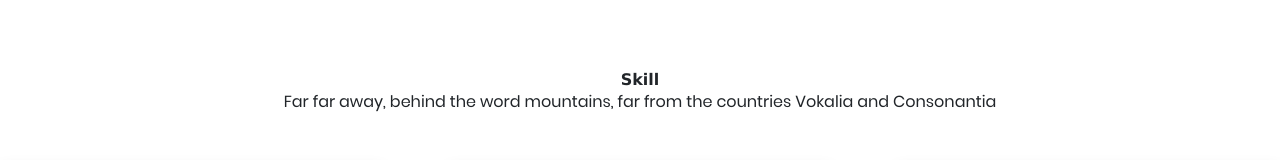
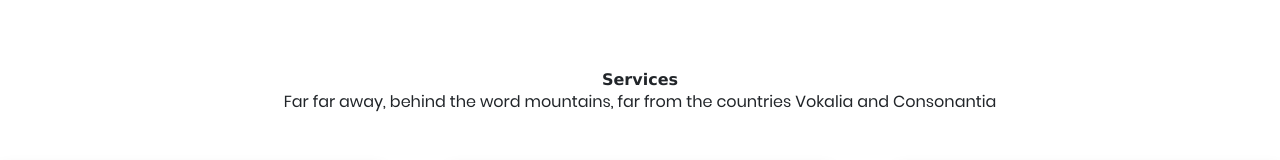
Before and after one commit to FredrickUdom/react-portfolio, a React (Vite) app: page / in a window 1280 px wide. Shown: the part 946-1106 px from the top of the page. Built offline with nearby package versions, Linux system fonts and the light colour scheme.

Commit message:
fixing skills

```diff
--- a/src/PortfolioContainer/About/About.css
+++ b/src/PortfolioContainer/About/About.css
@@ -27,7 +27,9 @@ h2 p{
 
 /* MEDIA QUERY */
 @media screen and (max-width:1170px){
-
+    /* .content{
+        width: 110%;
+    } */
 }
 @media screen and (max-width:1110px){
     .pix2 img{
--- a/src/PortfolioContainer/Skill/Skill.jsx
+++ b/src/PortfolioContainer/Skill/Skill.jsx
@@ -13,7 +13,7 @@ const Skill = () => {
 		<div class="container">
 			<div class="row justify-content-center py-5 mt-5">
 				<div class="col-md-12 heading-section text-center ftco-animate">
-					<h2 class="big big-2"><p>Skill</p></h2>
+					<h2 class="big big-2"><p>Services</p></h2>
 					{/* <h2 class="mb-4">Services</h2> */}
 					<p>Far far away, behind the word mountains, far from the countries Vokalia and Consonantia</p>
 				</div>
```
